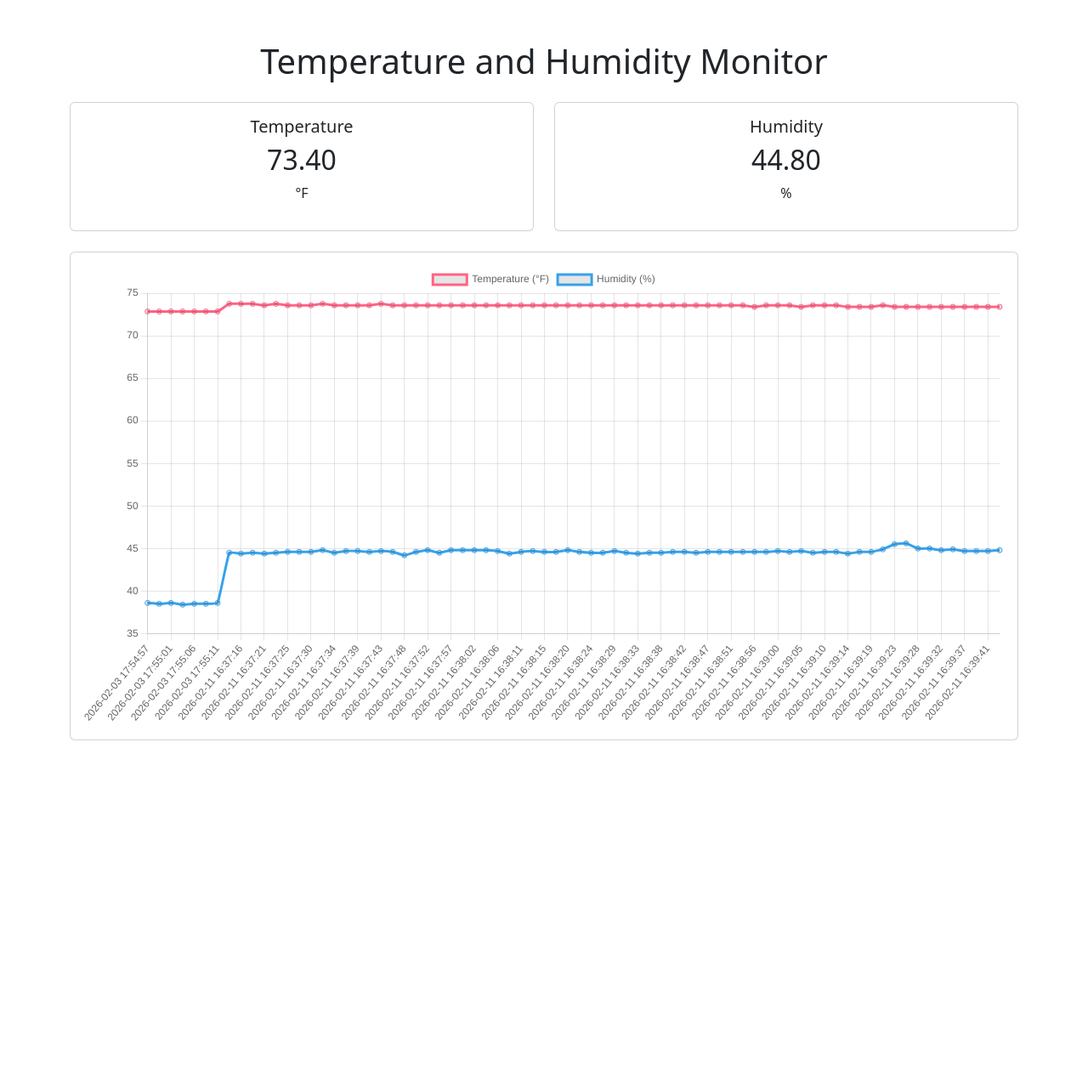
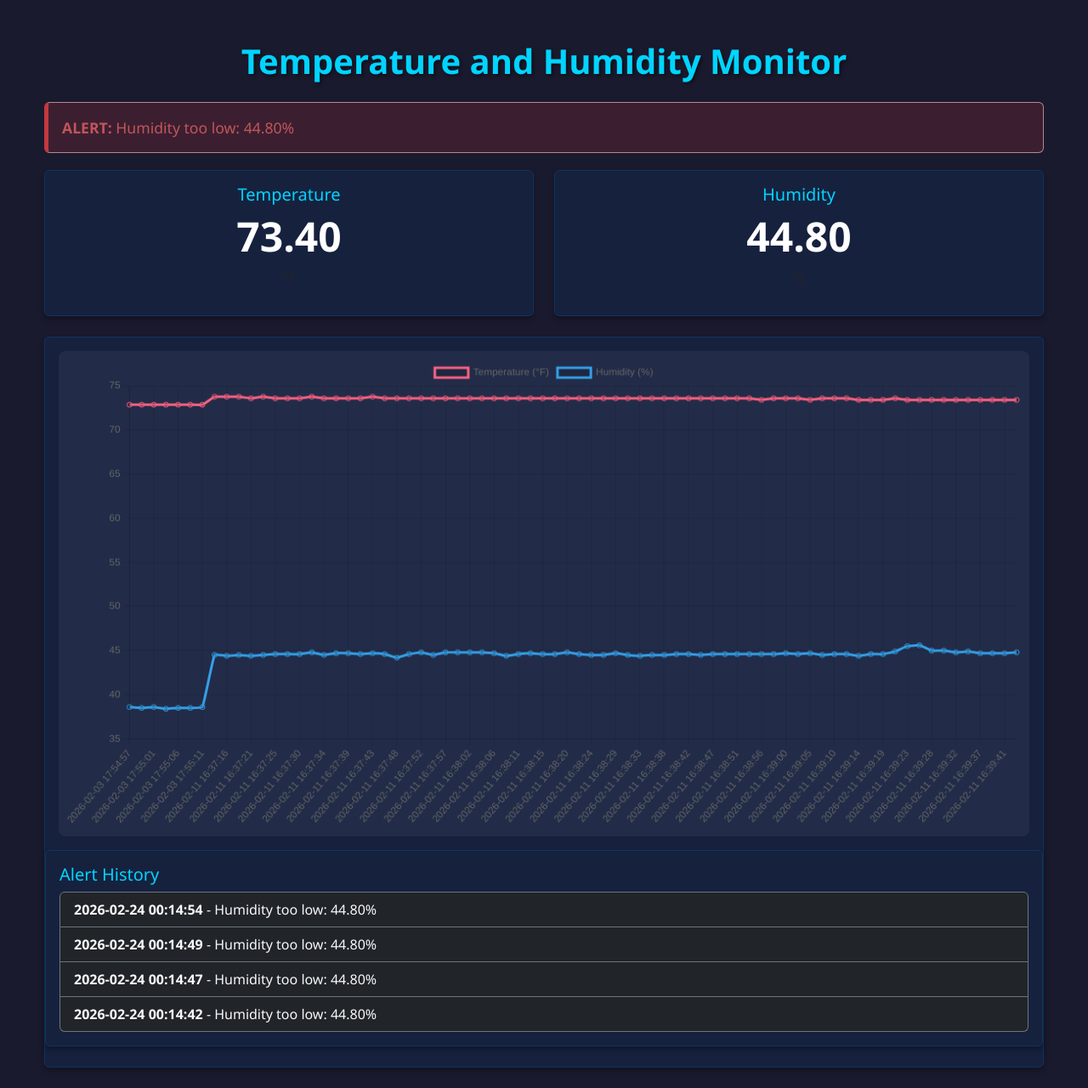
Before and after one commit to tylxr4/raspberry-pi-dht22-sensor-, a Flask app: page / in a window 1280 px wide. Shown: the whole page at 85% size. Before the commit the page ends 871 px from the top, so only its background shows below. Run offline with Flask 3, Linux system fonts and the light colour scheme; data comes from the database, SQL or seed files in the repository; both versions use the stored data as it was after the commit.

Commit message:
Add new UI and alert system with logging and history

```diff
--- a/app.py
+++ b/app.py
@@ -1,4 +1,4 @@
-from flask import Flask, jsonify, render_template
+from flask import Flask, jsonify, render_template, request
 import sqlite3
 
 app = Flask(__name__)
@@ -43,8 +43,41 @@ def get_readings():
     else:
         return jsonify({'error': 'No data found'})
 
+@app.route('/api/alert', methods=['POST'])
+def log_alert():
+    from flask import request
+    from datetime import datetime
 
+    data = request.get_json()
+    timestamp = datetime.now().strftime('%Y-%m-%d %H:%M:%S')
 
+    conn = sqlite3.connect('sensor_data.db')
+    cursor = conn.cursor()
+    cursor.execute("INSERT INTO alerts (timestamp, alert_type, message, value) VALUES (?, ?, ?, ?)",
+                   (timestamp, data['alert_type'], data['message'], data['value']))
+    conn.commit()
+    conn.close()
+
+    return jsonify({'status': 'success'})
+
+@app.route('/api/alerts')
+def get_alerts():
+    conn = sqlite3.connect('sensor_data.db')
+    cursor = conn.cursor()
+    cursor.execute("SELECT * FROM alerts ORDER BY timestamp DESC LIMIT 10")
+    rows = cursor.fetchall()
+    conn.close()
+
+    if rows:
+        return jsonify([{
+            'id': row[0],
+            'timestamp': row[1],
+            'alert_type': row[2],
+            'message': row[3],
+            'value': row[4]
+        } for row in rows])
+    else:
+        return jsonify([])
 
 if __name__ == '__main__':
     app.run(host='0.0.0.0', port=5000, debug=True)
--- /dev/null
+++ b/static/styles.css
@@ -0,0 +1,60 @@
+body {
+    background-color: #1a1a2e;
+    color: #eee;
+    font-family: 'Segoe UI', Tahoma, Geneva, Verdana, sans-serif;
+}
+
+.card {
+    background-color: #16213e;
+    border: 1px solid #0f3460;
+    box-shadow: 0 4px 6px rgba(0, 0, 0, 0.3);
+    transition: transform 0.2s;
+}
+
+.card:hover {
+    transform: translateY(-5px);
+}
+
+.card-title {
+    color: #00d4ff;
+}
+
+.card-body h2 {
+    color: #fff;
+    font-size: 3rem;
+    font-weight: bold;
+}
+
+h1 {
+    color: #00d4ff;
+    font-weight: bold;
+    text-shadow: 2px 2px 4px rgba(0, 0, 0, 0.5);
+}
+
+
+
+.container {
+    max-width: 1200px;
+}
+
+
+canvas {
+    background-color: rgba(255, 255, 255, 0.05);
+    border-radius: 8px;
+    padding: 10px;
+}
+
+
+#alert-banner {
+    margin-bottom: 20px;
+    border-left: 5px solid #ff4444;
+    background-color: rgba(255, 68, 68, 0.2);
+    color: #ff6b6b;
+    font-size: 1.1rem;
+    animation: pulse 2s infinite;
+}
+
+@keyframes pulse {
+    0%, 100% { opacity: 1; }
+    50% { opacity: 0.7; }
+}
--- a/templates/index.html
+++ b/templates/index.html
@@ -1,16 +1,22 @@
 <!DOCTYPE html>
 <html lang="en">
+
 <head>
     <meta charset="UTF-8">
     <meta name="viewport" content="width=device-width, initial-scale=1.0">
     <title>Temperature and Humidity Monitor</title>
     <link href="https://cdn.jsdelivr.net/npm/bootstrap@5.3.0/dist/css/bootstrap.min.css" rel="stylesheet">
+    <link rel="stylesheet" href="{{ url_for('static', filename='styles.css') }}">
 </head>
+
 <body>
     <!-- Main container -->
     <div class="container mt-5">
         <h1 class="text-center mb-4">Temperature and Humidity Monitor </h1>
-
+        <!-- Alert Banner -->
+        <div id="alert-banner" class="alert alert-danger d-none" role="alert">
+            <strong>ALERT:</strong> <span id="alert-message"></span>
+        </div>
         <!-- Current readings cards -->
         <div class="row mb-4">
             <div class="col-md-6">
@@ -38,6 +44,15 @@
             <div class="card-body">
                 <canvas id="tempChart"></canvas>
             </div>
+            <!-- Alert History -->
+            <div class="card mb-4">
+                <div class="card-body">
+                    <h5 class="card-title">Alert History</h5>
+                    <div id="alert-history">
+                        <p class="text-muted">Loading alert history...</p>
+                    </div>
+                </div>
+            </div>
         </div>
 
     </div>
@@ -53,10 +68,51 @@
                     document.getElementById('temperature').textContent = data.temperature.toFixed(2);
                     document.getElementById('humidity').textContent = data.humidity.toFixed(2);
 
+                    // Check for alerts
+                    let alertBanner = document.getElementById('alert-banner');
+                    let alertMessage = document.getElementById('alert-message');
+                    let alerts = [];
+
+                    // Temperature thresholds
+                    if (data.temperature > 74) {
+                        alerts.push(`Temperature too high: ${data.temperature.toFixed(2)}°F`);
+                    } else if (data.temperature < 65) {
+                        alerts.push(`Temperature too low: ${data.temperature.toFixed(2)}°F`);
+                    }
+
+                    // Humidity thresholds
+                    if (data.humidity > 55) {
+                        alerts.push(`Humidity too high: ${data.humidity.toFixed(2)}%`);
+                    } else if (data.humidity < 50) {
+                        alerts.push(`Humidity too low: ${data.humidity.toFixed(2)}%`);
+                    }
+
+
+                    // Show/hide alert banner and log to database
+                    if (alerts.length > 0) {
+                        alertMessage.textContent = alerts.join(' | ');
+                        alertBanner.classList.remove('d-none');
+
+                        // Log each alert to database
+                        if (data.temperature > 74) {
+                            logAlert('high_temp', `Temperature too high: ${data.temperature.toFixed(2)}°F`, data.temperature);
+                        } else if (data.temperature < 65) {
+                            logAlert('low_temp', `Temperature too low: ${data.temperature.toFixed(2)}°F`, data.temperature);
+                        }
+
+                        if (data.humidity > 55) {
+                            logAlert('high_humidity', `Humidity too high: ${data.humidity.toFixed(2)}%`, data.humidity);
+                        } else if (data.humidity < 50) {
+                            logAlert('low_humidity', `Humidity too low: ${data.humidity.toFixed(2)}%`, data.humidity);
+                        }
+                    } else {
+                        alertBanner.classList.add('d-none');
+                    }
+
                     // Change card color if temperature is high
                     let tempCard = document.getElementById('temp-card');
-                    if (data.temperature > 80) {
-                        tempCard.style.backgroundColor = 'red';
+                    if (data.temperature > 75) {
+                        tempCard.style.backgroundColor = '#8b0000';
                     } else {
                         tempCard.style.backgroundColor = '';
                     }
@@ -96,11 +152,50 @@
                     });
                 });
         }
+        function logAlert(alertType, message, value) {
+            fetch('/api/alert', {
+                method: 'POST',
+                headers: {
+                    'Content-Type': 'application/json'
+                },
+                body: JSON.stringify({
+                    alert_type: alertType,
+                    message: message,
+                    value: value
+                })
+            });
+        }
 
+        // Load and display alert history
+        function loadAlertHistory() {
+            fetch('/api/alerts')
+                .then(response => response.json())
+                .then(data => {
+                    let historyDiv = document.getElementById('alert-history');
+
+                    if (data.length === 0) {
+                        historyDiv.innerHTML = '<p class="text-muted">No alerts recorded yet.</p>';
+                    } else {
+                        let html = '<ul class="list-group">';
+                        data.forEach(alert => {
+                            html += `
+                        <li class="list-group-item bg-dark text-light border-secondary">
+                            <strong>${alert.timestamp}</strong> - ${alert.message}
+                        </li>
+                    `;
+                        });
+                        html += '</ul>';
+                        historyDiv.innerHTML = html;
+                    }
+                });
+        }
         // Run on page load
         updateLatest();
         setInterval(updateLatest, 5000);
         loadChart();
+        loadAlertHistory();
+        setInterval(loadAlertHistory, 10000);
     </script>
 </body>
+
 </html>
```
Also changed, not shown: create_alerts_table.py (added, +17 -0 lines), sensor_data.db.
